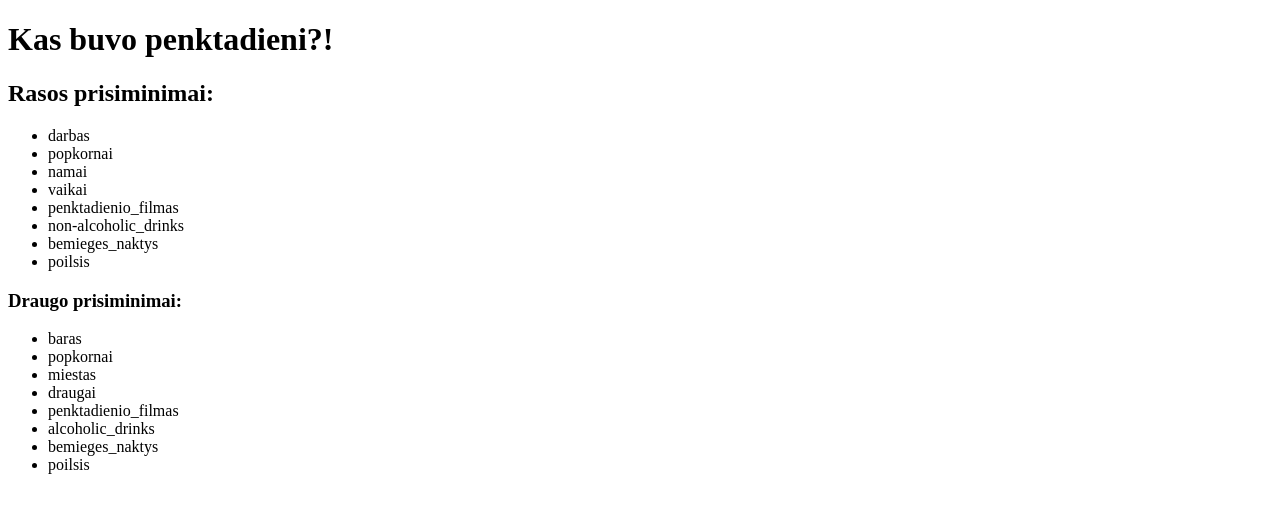
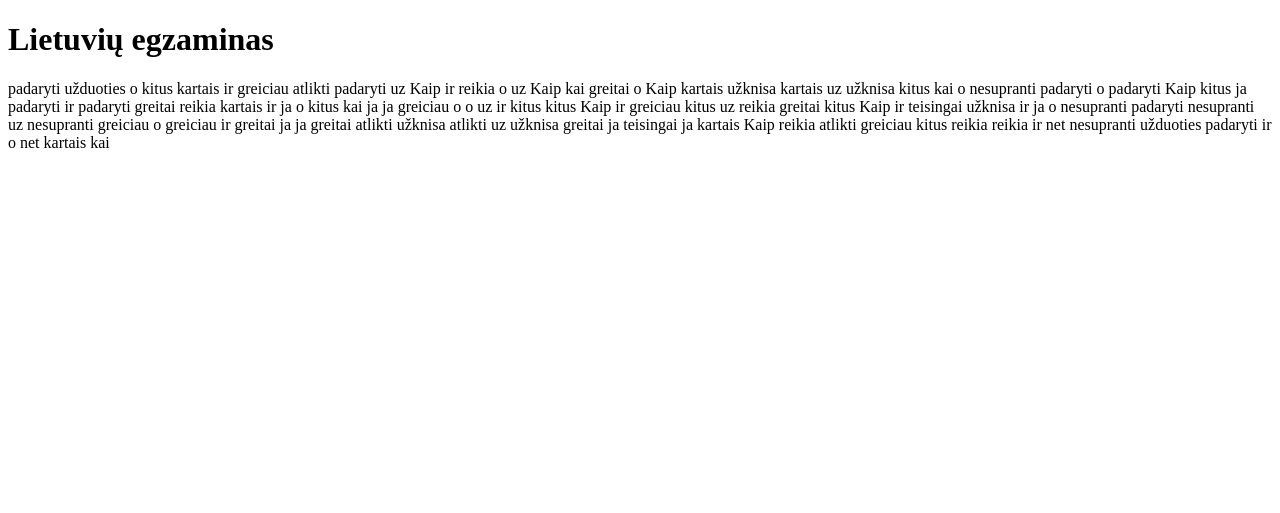
Before and after one commit to RasaJuraitiene/PHP-uzduotys2, a PHP site: page /index2.php in a window 1280 px wide. Shown: the top 513 px of the page. Run offline with PHP 8.4, Linux system fonts and the light colour scheme.

Commit message:
lietuviu egzaminas

```diff
--- a/index2.php
+++ b/index2.php
@@ -1,32 +1,47 @@
 <?php
-$my_memories = [
-    'darbas',
-    'popkornai',
-    'namai',
-    'vaikai',
-    'penktadienio_filmas',
-    'non-alcoholic_drinks',
-    'bemieges_naktys',
-    'poilsis'
+$zodziai = [
+    'Kaip',
+    'kartais',
+    'užknisa',
+    'kai',
+    'net',
+    'nesupranti',
+    'užduoties',
+    'o',
+    'reikia',
+    'ja',
+    'atlikti',
+    'ir',
+    'padaryti',
+    'ja',
+    'teisingai',
+    'ir',
+    'greitai',
+    'greiciau',
+    'uz',
+    'kitus'
 ];
-$friend_memories = [
-    'baras',
-    'popkornai',
-    'miestas',
-    'draugai',
-    'penktadienio_filmas',
-    'alcoholic_drinks',
-    'bemieges_naktys',
-    'poilsis'
-];
+$rasinys = '';
+//$count_index = count($zodziai);
+//$random_index = rand(0, $count_index -1);
 
-$count_index = count($my_memories);
-$random_index = rand(0, $count_index -1);
+for($i = 0; $i < rand(100, 300); $i++) {
+    $random_word = $zodziai[(rand(0, count($zodziai) -1))];
+    $rasinys .= " $random_word";
+}
 
-$h1 = 'Kas buvo penktadieni?!';
-$h2 = 'Rasos prisiminimai:';
-//$h3 = "$random_index $my_memories[$random_index]";
-$h3 = 'Draugo prisiminimai:'
+
+//foreach ($my_memories as $my_memory) {
+//    if (in_array($my_memories, $friend_memories)) {
+//        if(!in_array($my_memory, $common_memories))
+//        $common_memories[] = $my_memory;
+//    }
+//}
+
+
+$h1 = 'Lietuvių egzaminas';
+$p = "$rasinys ";
+
 ?>
 <!DOCTYPE html>
 <html lang="en">
@@ -36,20 +51,20 @@ $h3 = 'Draugo prisiminimai:'
     <body>
 
         <h1><?php print $h1; ?></h1>
-        <h2><?php print $h2; ?></h2>
-        <ul>
-            <?php foreach ($my_memories as $value): ?>
-                <li><?php print $value; ?></li>
-            <?php endforeach; ?>
-        </ul>
+        <p><?php print $p; ?></p>
+<!--        <ul>-->
+<!--            --><?php //foreach ($my_memories as $value): ?>
+<!--                <li>--><?php //print $value; ?><!--</li>-->
+<!--            --><?php //endforeach; ?>
+<!--        </ul>-->
+<!--       <h3>--><?php ////print $h3; ?><!--</h3>-->
+<!---->
 <!--        <h3>--><?php //print $h3; ?><!--</h3>-->
-
-        <h3><?php print $h3; ?></h3>
-        <ul>
-            <?php foreach ($friend_memories as $value): ?>
-                <li><?php print $value; ?></li>
-            <?php endforeach; ?>
-        </ul>
+<!--        <ul>-->
+<!--            --><?php //foreach ($friend_memories as $value): ?>
+<!--                <li>--><?php //print $value; ?><!--</li>-->
+<!--            --><?php //endforeach; ?>
+<!--        </ul>-->
 
     </body>
 </html>
```
